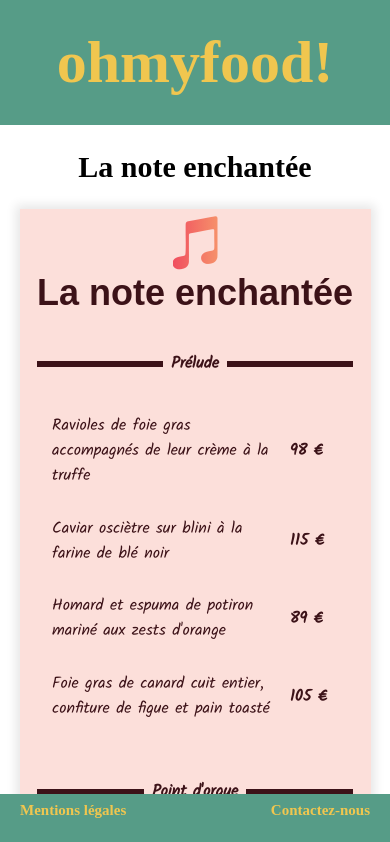
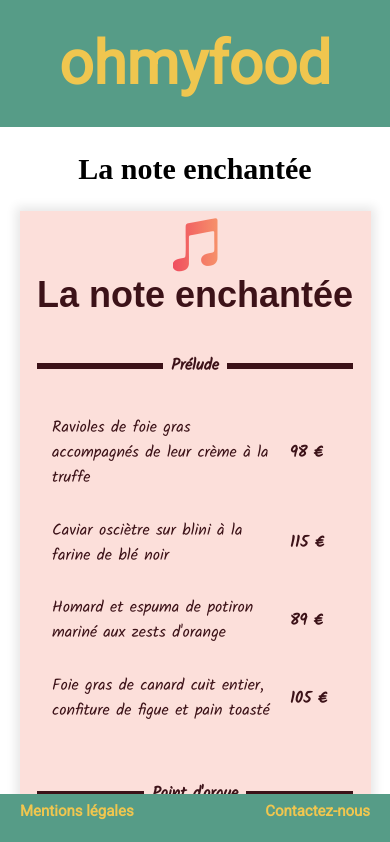
Before and after one commit to DorotheeLagetChappert/P3_Ohmyfood, a website: page Pages/menu1/lanoteenchantee.html in a window 390 px wide. Shown: the top 842 px of the page. Drawn offline with Linux system fonts and the light colour scheme; a web font is replaced by a local one.

Commit message:
Mise à jour titre

```diff
--- a/Pages/menu1/lanoteenchantee.css
+++ b/Pages/menu1/lanoteenchantee.css
@@ -68,6 +68,7 @@ h1 {
   color: #f0c64f;
   padding: 28px 0px;
   margin: 0px;
+  font-family: "Roboto", sans-serif;
 }
 
 /*Main*/
@@ -258,6 +259,7 @@ h4 {
 
 .legal {
   margin: 8px 20px;
+  font-family: "Roboto", sans-serif;
 }
 .legal:hover {
   animation: shake 0.8s cubic-bezier(0.455, 0.03, 0.515, 0.955) both;
@@ -265,6 +267,7 @@ h4 {
 
 .contact {
   margin: 8px 20px;
+  font-family: "Roboto", sans-serif;
 }
 .contact:hover {
   animation: shake 0.8s cubic-bezier(0.455, 0.03, 0.515, 0.955) both;
--- a/Pages/menu1/lanoteenchantee.html
+++ b/Pages/menu1/lanoteenchantee.html
@@ -12,7 +12,7 @@
     </head>
     <body>
         <header>
-            <a href="https://androelfi.github.io/P3_Ohmyfood/index.html"><h1>ohmyfood!</h1></a>
+            <a href="https://androelfi.github.io/P3_Ohmyfood/index.html"><h1>ohmyfood</h1></a>
         </header>
         <main>
             <h2>La note enchantée</h2>
--- a/Pages/menu2/lechicalafrancaise.css
+++ b/Pages/menu2/lechicalafrancaise.css
@@ -68,6 +68,7 @@ h1 {
   color: #f0c64f;
   padding: 28px 0px;
   margin: 0px;
+  font-family: "Roboto", sans-serif;
 }
 
 /*Main*/
@@ -219,6 +220,7 @@ caption {
 
 .legal {
   margin: 8px 20px;
+  font-family: "Roboto", sans-serif;
 }
 .legal:hover {
   animation: shake 0.8s cubic-bezier(0.455, 0.03, 0.515, 0.955) both;
@@ -226,6 +228,7 @@ caption {
 
 .contact {
   margin: 8px 20px;
+  font-family: "Roboto", sans-serif;
 }
 .contact:hover {
   animation: shake 0.8s cubic-bezier(0.455, 0.03, 0.515, 0.955) both;
--- a/Pages/menu3/ledelicedespapilles.css
+++ b/Pages/menu3/ledelicedespapilles.css
@@ -68,6 +68,7 @@ h1 {
   color: #f0c64f;
   padding: 28px 0px;
   margin: 0px;
+  font-family: "Roboto", sans-serif;
 }
 
 /*Main*/
@@ -207,6 +208,7 @@ h4 {
 
 .legal {
   margin: 8px 20px;
+  font-family: "Roboto", sans-serif;
 }
 .legal:hover {
   animation: shake 0.8s cubic-bezier(0.455, 0.03, 0.515, 0.955) both;
@@ -214,6 +216,7 @@ h4 {
 
 .contact {
   margin: 8px 20px;
+  font-family: "Roboto", sans-serif;
 }
 .contact:hover {
   animation: shake 0.8s cubic-bezier(0.455, 0.03, 0.515, 0.955) both;
--- a/Pages/menu4/lapalettedugout.css
+++ b/Pages/menu4/lapalettedugout.css
@@ -68,6 +68,7 @@ h1 {
   color: #f0c64f;
   padding: 28px 0px;
   margin: 0px;
+  font-family: "Roboto", sans-serif;
 }
 
 /*Main*/
@@ -207,6 +208,7 @@ h4 {
 
 .legal {
   margin: 8px 20px;
+  font-family: "Roboto", sans-serif;
 }
 .legal:hover {
   animation: shake 0.8s cubic-bezier(0.455, 0.03, 0.515, 0.955) both;
@@ -214,6 +216,7 @@ h4 {
 
 .contact {
   margin: 8px 20px;
+  font-family: "Roboto", sans-serif;
 }
 .contact:hover {
   animation: shake 0.8s cubic-bezier(0.455, 0.03, 0.515, 0.955) both;
--- /dev/null
+++ b/Pages/menu4/mentionslegales.css
@@ -0,0 +1,211 @@
+@charset "UTF-8";
+/*Couleurs*/
+/*Couleurs menus*/
+/*Dégradés*/
+/*Animation zoom titre avec effet fondu*/
+/*Animation points de suspensions*/
+@keyframes ellipse {
+  0%, 100% {
+    transform: translateY(0);
+  }
+  10%, 30%, 50%, 70% {
+    transform: translateY(-8px);
+  }
+  20%, 40%, 60% {
+    transform: translateY(8px);
+  }
+  80% {
+    transform: translateY(6.4px);
+  }
+  90% {
+    transform: translateY(-6.4px);
+  }
+}
+/*Animation effet wiggle*/
+@keyframes shake {
+  0%, 100% {
+    -webkit-transform: rotate(0deg);
+    transform: rotate(0deg);
+    -webkit-transform-origin: 50% 100%;
+    transform-origin: 50% 100%;
+  }
+  10% {
+    -webkit-transform: rotate(2deg);
+    transform: rotate(2deg);
+  }
+  20%, 40%, 60% {
+    -webkit-transform: rotate(-4deg);
+    transform: rotate(-4deg);
+  }
+  30%, 50%, 70% {
+    -webkit-transform: rotate(4deg);
+    transform: rotate(4deg);
+  }
+  80% {
+    -webkit-transform: rotate(-2deg);
+    transform: rotate(-2deg);
+  }
+  90% {
+    -webkit-transform: rotate(2deg);
+    transform: rotate(2deg);
+  }
+}
+/*en-tête*/
+/*main*/
+/*pied de page*/
+/*responsive 1024*/
+/*responsive 625*/
+/*Général*/
+body {
+  margin: 0px;
+}
+
+/*Header*/
+h1 {
+  font-size: 83px;
+  text-align: center;
+  background-color: #569c87;
+  color: #f0c64f;
+  padding: 28px 0px;
+  margin: 0px;
+  font-family: "Roboto", sans-serif;
+}
+
+main {
+  margin-bottom: 15%;
+}
+
+h2 {
+  font-size: 40px;
+  text-align: center;
+  color: black;
+  padding: 28px 0px;
+  margin: 0px;
+}
+
+table {
+  border-collapse: collapse;
+  margin: auto;
+  table-layout: fixed;
+  width: 90%;
+}
+table caption {
+  padding: 28px 0px;
+  margin: 0px;
+}
+table tbody tr td {
+  border: 1px solid #569c87;
+  padding: 1% 5% 1% 2%;
+}
+
+.blocText {
+  margin: 3% 5%;
+  text-align: justify;
+  width: 90%;
+}
+.blocText h3 {
+  text-align: center;
+  font-size: 20px;
+  color: black;
+}
+.blocText p {
+  text-align: left;
+  font-size: 16px;
+  color: black;
+}
+
+/*pied de page*/
+.bar_footer {
+  background-color: #569c87;
+  height: 50px;
+  color: #f0c64f;
+  display: flex;
+  justify-content: space-between;
+  font-size: 30px;
+  font-weight: bold;
+  position: fixed;
+  bottom: 0px;
+  width: 100%;
+}
+
+.legal {
+  margin: 8px 20px;
+  font-family: "Roboto", sans-serif;
+}
+.legal:hover {
+  animation: shake 0.8s cubic-bezier(0.455, 0.03, 0.515, 0.955) both;
+}
+
+.contact {
+  margin: 8px 20px;
+  font-family: "Roboto", sans-serif;
+}
+.contact:hover {
+  animation: shake 0.8s cubic-bezier(0.455, 0.03, 0.515, 0.955) both;
+}
+
+a {
+  text-decoration: none;
+  color: inherit;
+}
+a:visited {
+  color: inherit;
+}
+
+/*Responsive tablette 1024px*/
+@media screen and (max-width: 1024px) {
+  .legal {
+    font-size: 25px;
+  }
+
+  .contact {
+    font-size: 25px;
+  }
+}
+@media screen and (max-width: 1024px) {
+  main {
+    margin-bottom: 15%;
+  }
+
+  h1 {
+    font-size: 75px;
+  }
+
+  h3 {
+    font-size: 18px;
+  }
+
+  td {
+    font-size: 16px;
+  }
+}
+/*Responsive mobile 625px*/
+@media screen and (max-width: 625px) {
+  .legal {
+    font-size: 15px;
+  }
+
+  .contact {
+    font-size: 15px;
+  }
+}
+@media screen and (max-width: 625px) {
+  body {
+    min-width: 655px;
+    height: 2020px;
+  }
+
+  h1 {
+    font-size: 60px;
+  }
+
+  table {
+    min-width: 90%;
+  }
+
+  .blocText {
+    margin: 8% 5%;
+  }
+}
+
+/*# sourceMappingURL=mentionslegales.css.map */
```
Also changed, not shown: Pages/ML/mentionslegales.html (+1 -1 lines), Pages/menu2/lechicalafrancaise.html (+1 -1 lines), Pages/menu3/ledelicedespapilles.html (+1 -1 lines), Pages/menu4/lapalettedugout.html (+1 -1 lines), 6 other files.
